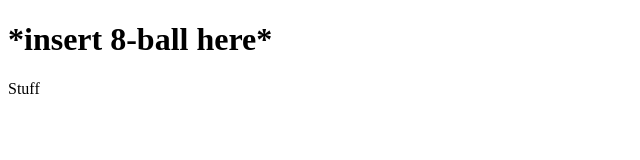
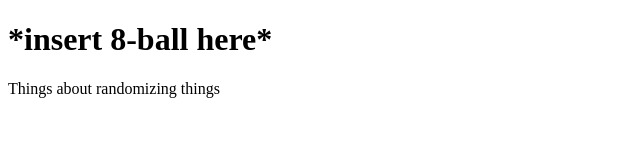
Before and after one commit to D-Rodriguez95/Magic_8-Ball, a plain HTML site: page index.html in a window 1280 px wide. Shown: the whole page, without its empty margins (0-640 px from the left). Drawn offline with Linux system fonts and the light colour scheme.

Commit message:
Test two

```diff
--- a/index.html
+++ b/index.html
@@ -9,7 +9,7 @@
 
 
     <h1>*insert 8-ball here*</h1>
-    <div id="message"> Stuff </div>
+    <div id="message"> Things about randomizing things </div>
 
 
     </body>
```
